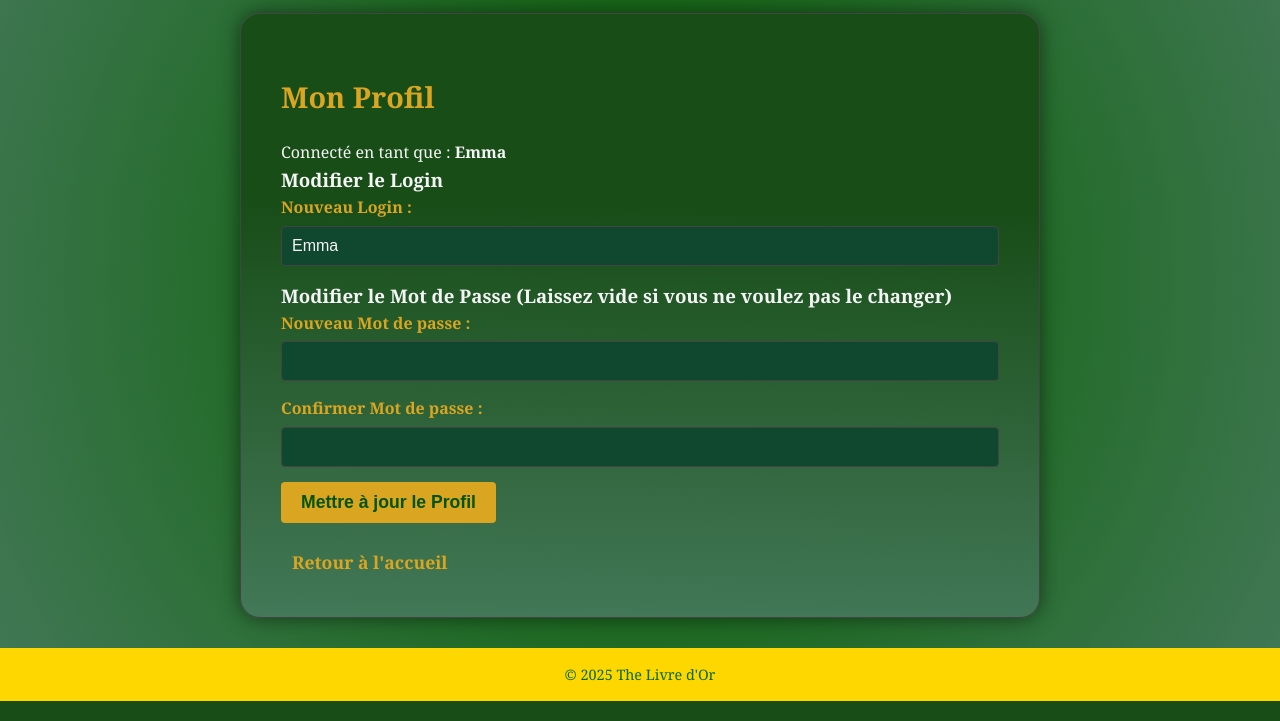
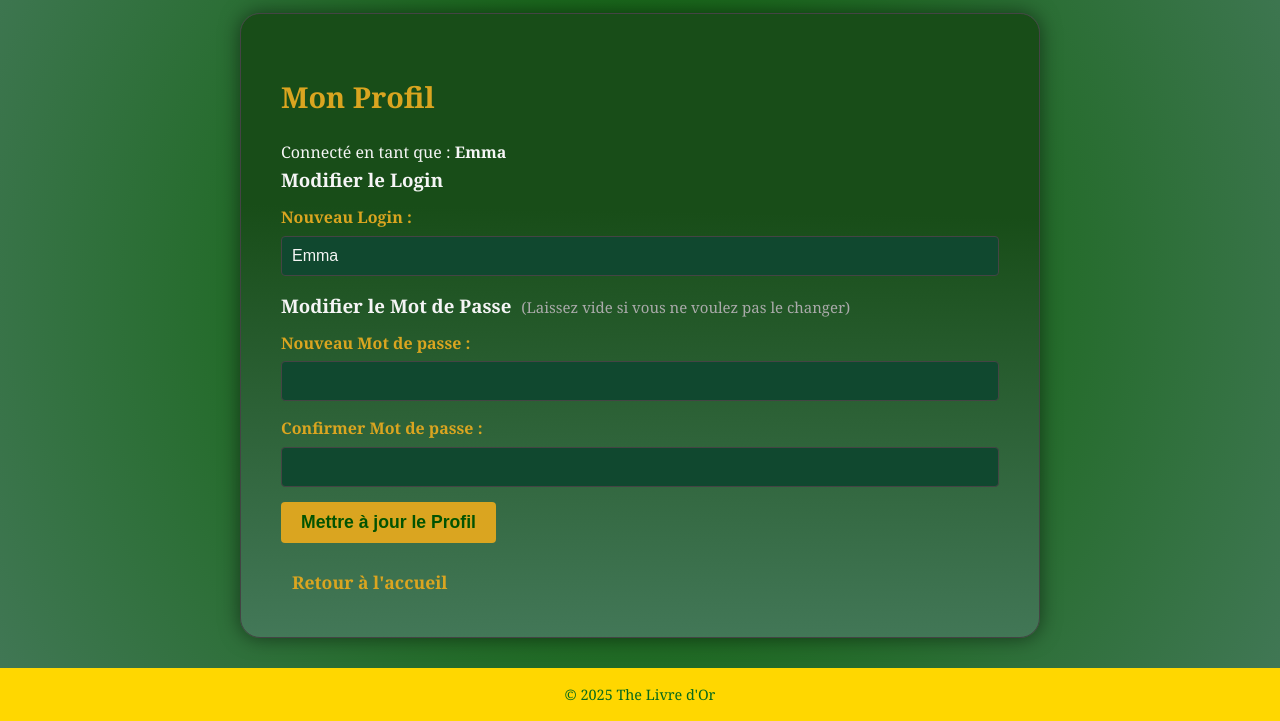
Before and after one commit to emmanuelle-dupasmahe/livre-or, a PHP site: page /profil.php in a window 1280 px wide. Shown: the part 139-860 px from the top of the page. Run offline with PHP 8.4, Linux system fonts and the light colour scheme; the visitor is signed in with stand-in values (Sample User, id 1); data comes from the database, SQL or seed files in the repository.

Commit message:
ajout d'un emoticone

```diff
--- a/css/style.css
+++ b/css/style.css
@@ -148,6 +148,19 @@ button[type="submit"] {
 button[type="submit"]:hover {
     background-color: var(--color-accent-light);
 }
+.note-profil {
+    font-size: 0.8em;
+    font-weight: normal;
+    color: #AAAAAA;
+    margin-left: 10px;
+    display: inline-block;
+}
+
+form h3 {
+    display: flex;
+    align-items: baseline;
+    margin-bottom: 10px;
+}
 
 /* ==================================== */
 /* NAVIGATION ET LIENS */
@@ -214,7 +227,7 @@ main a:hover {
 
 .button-action:hover {
     background-color: var(--color-accent-light);
-    color: var(--color-background);
+    color: #025302;
     transform: translateY(-2px); /* Petit effet de soulèvement au survol */
 }
 
@@ -226,7 +239,7 @@ main a:hover {
 
 .meta {
     font-size: 0.9em;
-    color: #aaa; /* Gris clair pour les métadonnées */
+    color: var(--color-accent-light);
     margin-bottom: 10px;
 }
 
--- a/index.php
+++ b/index.php
@@ -25,7 +25,7 @@ include('includes/header.php');
         <?php foreach ($commentaires as $com): ?>
             <article class="commentaire-entry">
                 <p class="meta">
-                    Posté le <?= date('d/m/Y', strtotime($com['date'])) ?> par <?= htmlspecialchars($com['auteur_login']) ?>
+                    🐊 Posté le <?= date('d/m/Y', strtotime($com['date'])) ?> par <?= htmlspecialchars($com['auteur_login']) ?>
                 </p>
                 <blockquote class="message-text">
                     <?= nl2br(htmlspecialchars($com['commentaire'])) ?>
--- a/livre-or.php
+++ b/livre-or.php
@@ -31,7 +31,7 @@ include('includes/header.php');
                 <?php foreach ($commentaires as $com): ?>
                     <article class="commentaire-entry">
                         <p class="meta">
-                            Posté le <?= date('d/m/Y', strtotime($com['date'])) ?> par <?= htmlspecialchars($com['auteur_login']) ?>
+                            🐊 Posté le <?= date('d/m/Y', strtotime($com['date'])) ?> par <?= htmlspecialchars($com['auteur_login']) ?>
                         </p>
                         <blockquote class="message-text">
                             <?= nl2br(htmlspecialchars($com['commentaire'])) ?>
--- a/profil.php
+++ b/profil.php
@@ -22,12 +22,12 @@ $utilisateur = $userModel->getUserById($user_id);
 // --- LOGIQUE DE MODIFICATION ---
 if (isset($_POST['submit_profil'])) {
 
-    // 1. GESTION DE LA MODIFICATION DU LOGIN
+    // MODIFICATION DU LOGIN
     if (!empty($_POST['new_login'])) {
         $new_login = trim($_POST['new_login']);
 
         if ($new_login !== $utilisateur['login']) {
-            // Vérifier si le nouveau login n'est pas déjà pris
+            // Vérifie si le nouveau login n'est pas déjà pris
             $login_exists = $userModel->getUserByLogin($new_login);
 
             if ($login_exists) {
@@ -45,7 +45,7 @@ if (isset($_POST['submit_profil'])) {
         }
     }
 
-    // 2. GESTION DE LA MODIFICATION DU MOT DE PASSE
+    // MODIFICATION DU MOT DE PASSE
     $password = $_POST['new_password'];
     $conf_password = $_POST['conf_password'];
 
@@ -64,7 +64,7 @@ if (isset($_POST['submit_profil'])) {
             }
         }
     }
-    // Optionnel : Gérer le cas où un seul champ de mot de passe est rempli
+    // Gère le cas où un seul champ de mot de passe est rempli
     elseif ((!empty($password) && empty($conf_password)) || (empty($password) && !empty($conf_password))) {
         $erreur = ($erreur ? $erreur . "<br>" : "") . "Veuillez remplir les deux champs de mot de passe si vous souhaitez le modifier.";
     }
@@ -97,7 +97,9 @@ include('includes/header.php');
                        value="<?= htmlspecialchars($utilisateur['login']) ?>" required>
             </div>
 
-            <h3>Modifier le Mot de Passe (Laissez vide si vous ne voulez pas le changer)</h3>
+            <h3>Modifier le Mot de Passe
+            <span class="note-profil">(Laissez vide si vous ne voulez pas le changer)</span>
+            </h3>
             <div>
                 <label for="new_password">Nouveau Mot de passe :</label>
                 <input type="password" id="new_password" name="new_password">
```
